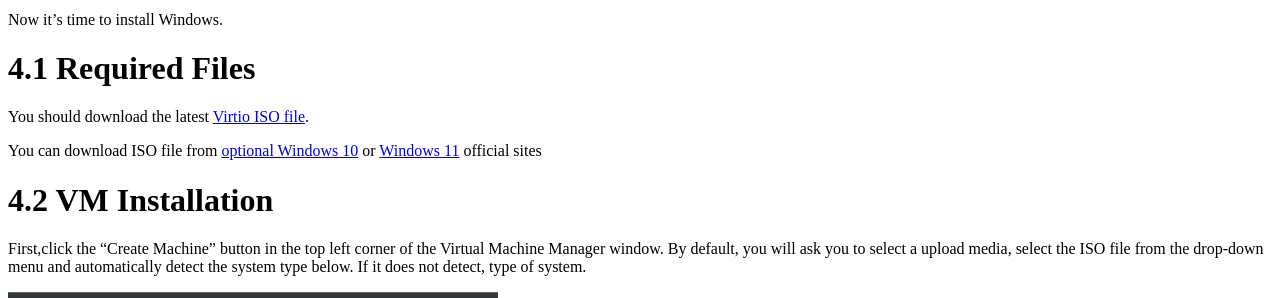
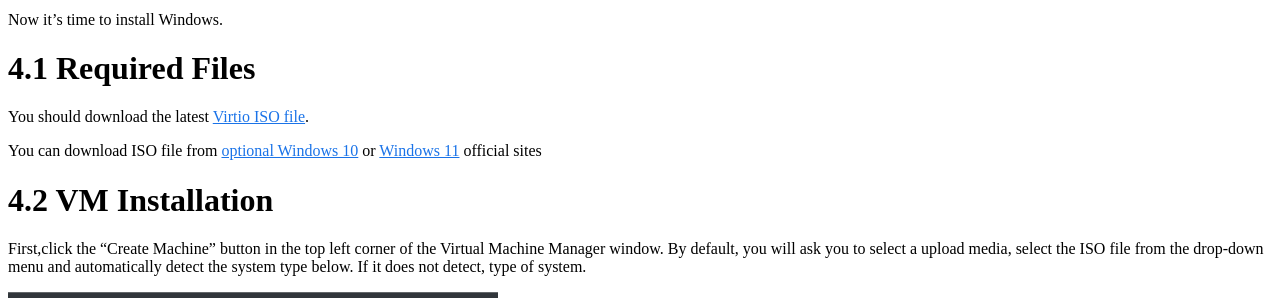
Before and after one commit to oniichanx/Windows-10-11-Single-GPU-Passthrough, a Jekyll site: the page built from README.md, in a window 1280 px wide. Shown: the part 3210-3508 px from the top of the page. Built offline with Jekyll 4.4.1, drawn with Linux system fonts in a browser that asks for light colours; our own code applies the rules of GitHub Pages for plain Markdown files.

Commit message:
Update light-theme.css

```diff
--- a/assets/css/light-theme.css
+++ b/assets/css/light-theme.css
@@ -1,4 +1,29 @@
+/* Light Theme Styles */
+
+/* General Background and Text Colors */
 body {
-  background-color: #ffffff;
-  color: #000000;
+    background-color: #ffffff;
+    color: #000000;
 }
+
+/* Links and Headings */
+a {
+    color: #1a73e8;
+}
+
+h1, h2, h3, h4, h5, h6 {
+    color: #000000;
+}
+
+/* Navigation Bar */
+.navbar {
+    background-color: #f8f9fa;
+}
+
+/* Code Blocks */
+pre, code {
+    background-color: #f5f5f5;
+    color: #000000;
+}
+
+/* Additional styling as needed */
```
